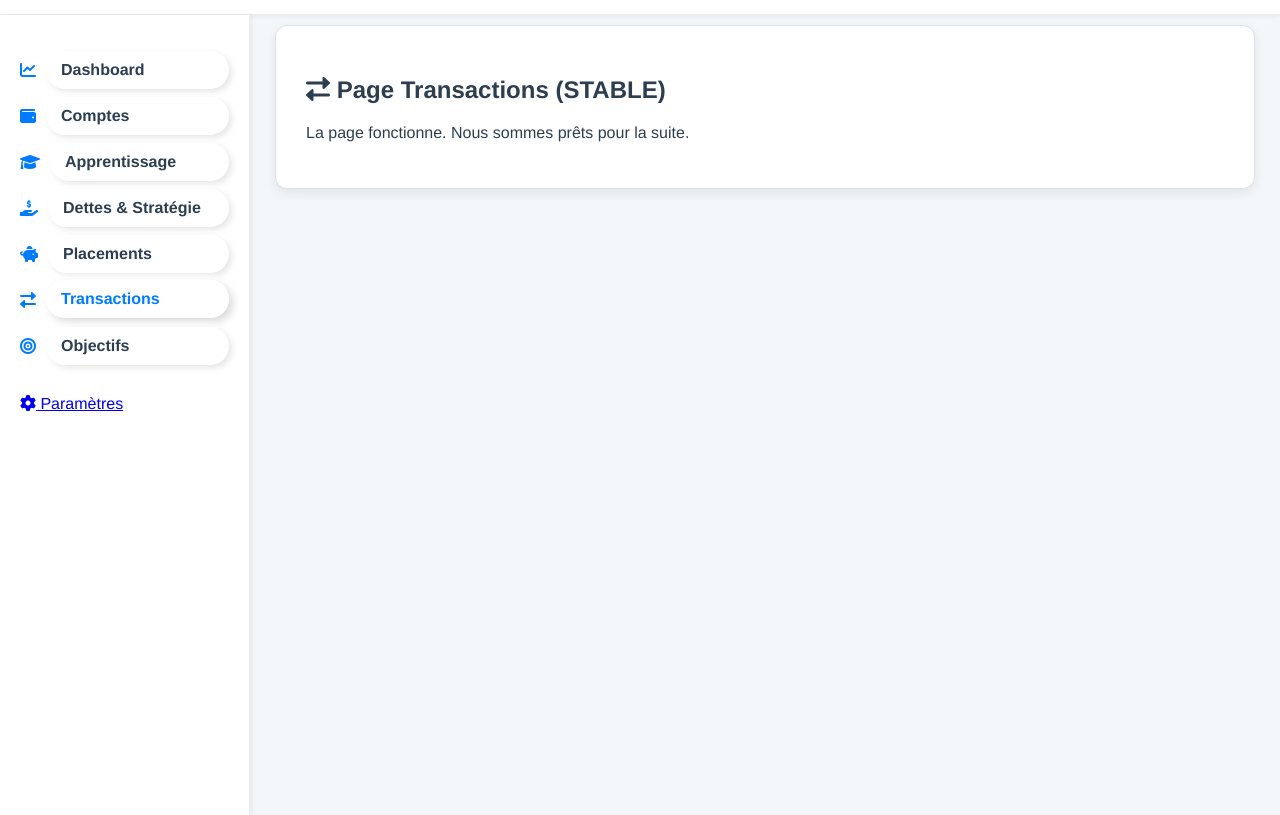
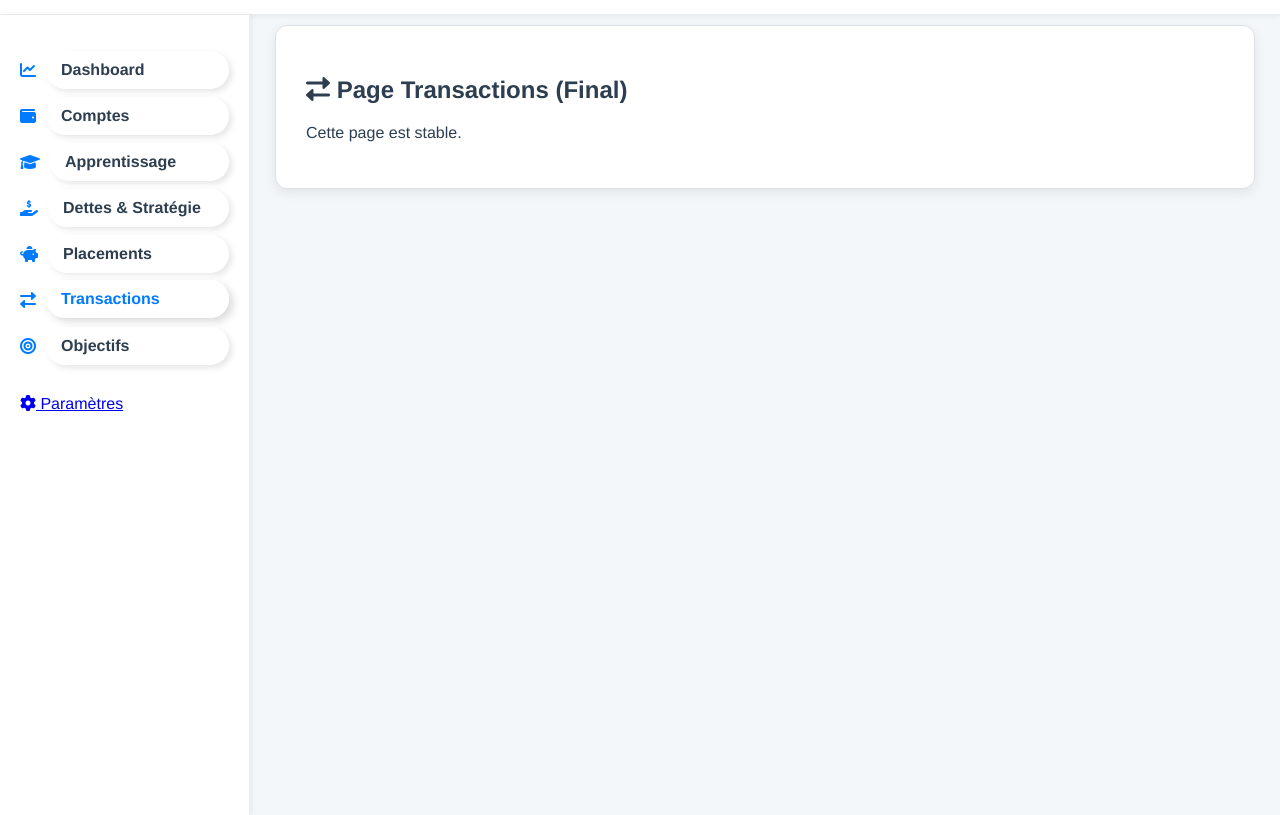
Before and after one commit to pigee1203-dotcom/Mon-Cashflow-Optimise, a plain HTML site: page trans.html in a window 1280 px wide. Shown: the part 135-950 px from the top of the page. Drawn offline with Linux system fonts and the light colour scheme.

Commit message:
Update trans.html

```diff
--- a/trans.html
+++ b/trans.html
@@ -38,8 +38,8 @@
 
         <main class="content-grid" style="grid-template-columns: 1fr;">
             <section class="card" style="padding: 30px;">
-                <h1><i class="fas fa-exchange-alt"></i> Page Transactions (STABLE)</h1>
-                <p>La page fonctionne. Nous sommes prêts pour la suite.</p>
+                <h1><i class="fas fa-exchange-alt"></i> Page Transactions (Final)</h1>
+                <p>Cette page est stable.</p>
             </section>
         </main>
     </div>
```
